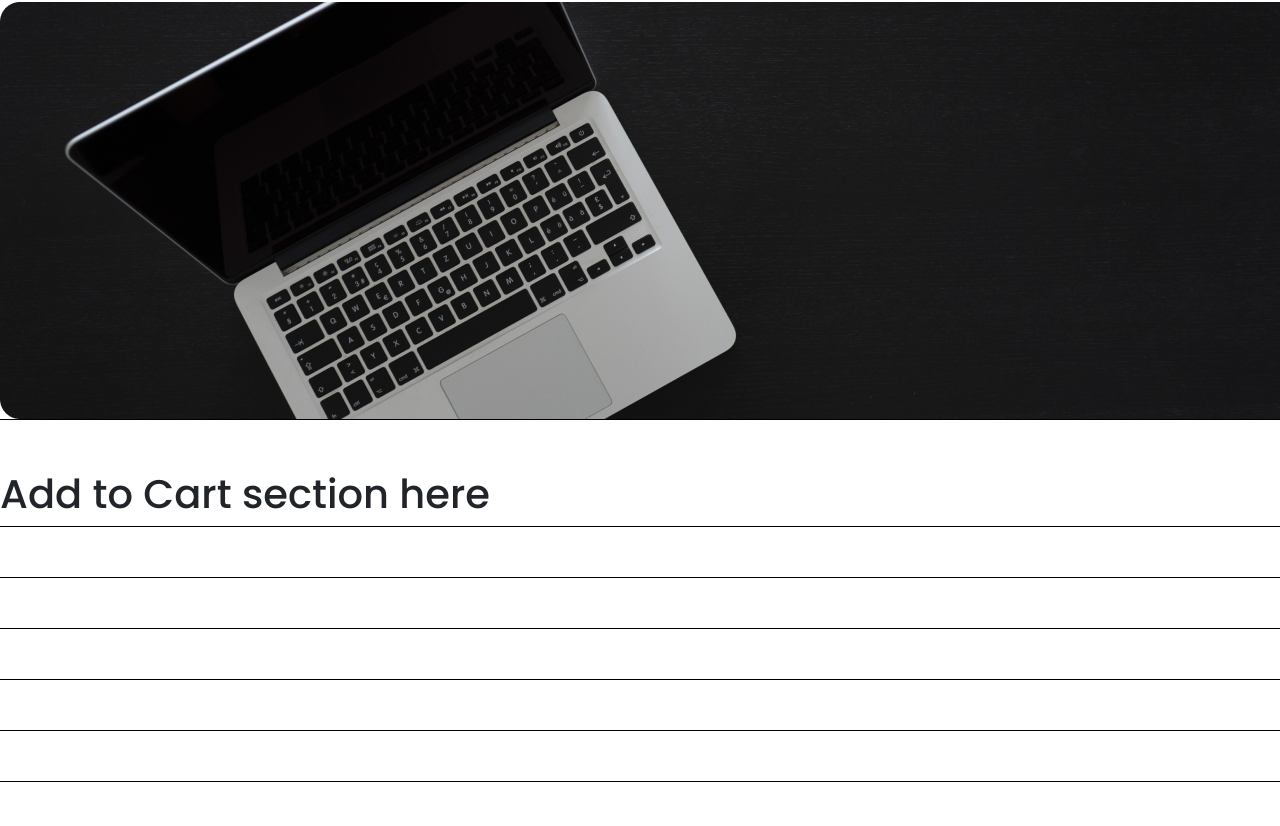
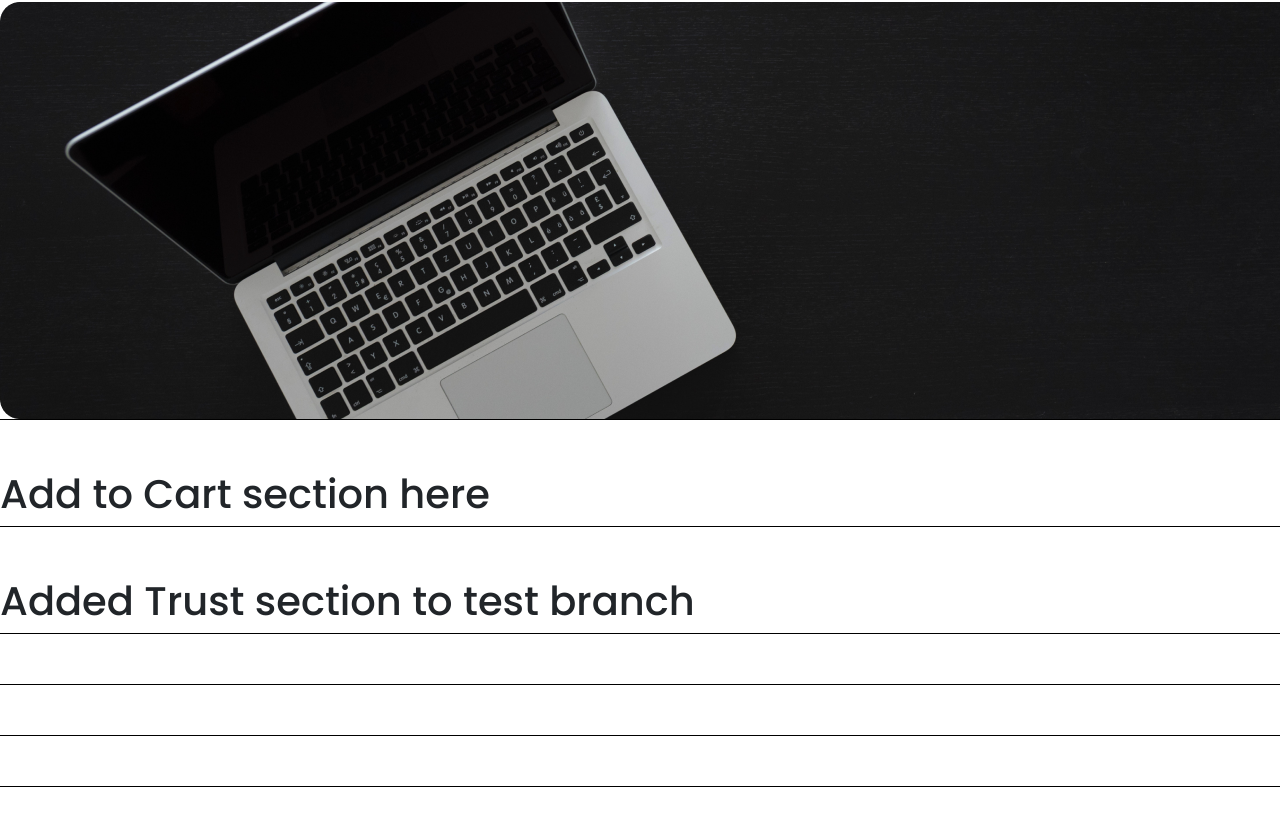
Before and after one commit to TurbatBay/e-commerce-react, a React (Create React App) app in the folder e-commerce/: page / in a window 1280 px wide. Shown: the part 1426-2252 px from the top of the page. Built offline with nearby package versions, Linux system fonts and the light colour scheme.

Commit message:
testing new branch

```diff
--- a/e-commerce/src/App.js
+++ b/e-commerce/src/App.js
@@ -82,7 +82,9 @@ function App() {
         <div className='fifth-add-to-cart-section section'>
           <h1>Add to Cart section here</h1>
         </div>
-        <div className='sixth-trust-section section'></div>
+        <div className='sixth-trust-section section'>
+          <h1>Added Trust section to test branch</h1>
+        </div>
         <div className='seventh-trust-section section'></div>
         <div className='eighth-team-section section'></div>
         <div className='nineth-partner-section section'></div>
```
